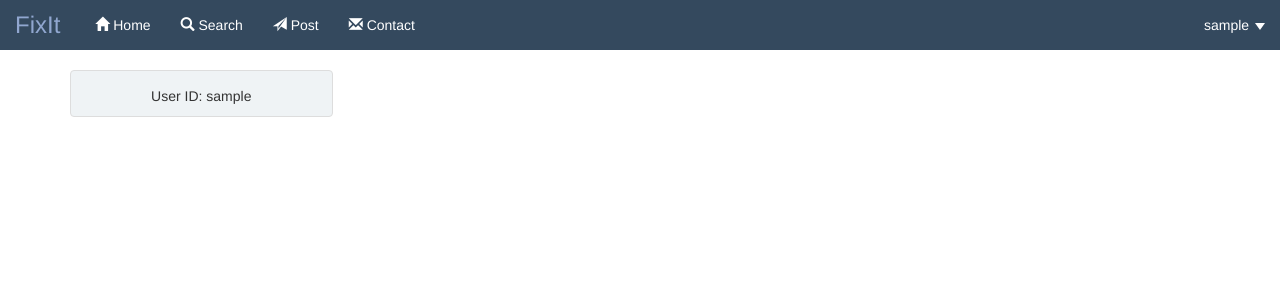
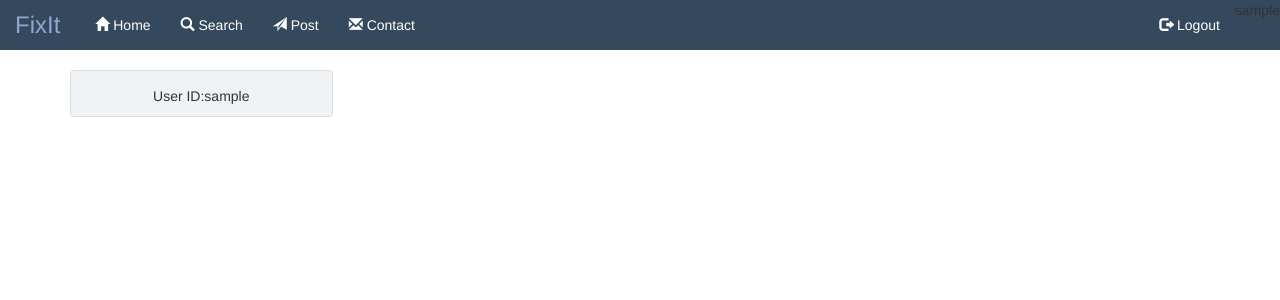
Before and after one commit to Nikilesh-Chilkuru/FixIt, a PHP site: page /home.php in a window 1280 px wide. Shown: the top 300 px of the page. Run offline with PHP 8.4, Linux system fonts and the light colour scheme; the visitor is signed in with stand-in values (Sample User, id 1).

Commit message:
Changed header file

```diff
--- a/header.php
+++ b/header.php
@@ -97,6 +97,7 @@
                     echo "Contact<span id='contact'></span>";
                     ?>
                     </a></li>
+
                 </ul>
 
                 </form>
@@ -108,21 +109,11 @@
                 			  }
                 				else{
                 					echo
-                					"
-
-                					<li class='dropdown'>
-			                        <a class='dropdown-toggle' data-toggle='dropdown' href='#' role='button' aria-haspopup='true' aria-expanded='false'>" .
-
-			                        		   $_SESSION['username']
-			                        		  . "
-			                        <span class='caret'></span></a>
-			                        <ul class='dropdown-menu'>
-
-			                            <li><a href='includes/form_handlers/logout_handler.php'><span class='glyphicon glyphicon-log-out'></span> Logout</a></li>
-			                        </ul>
-			                    </li>
-                					";
-                			}?>
+                					    $_SESSION['username'] . "
+			                         <li><a href='includes/form_handlers/logout_handler.php'>
+                         <span class='glyphicon glyphicon-log-out'></span> Logout</a></li>
+                        ";}
+                        ?>
 
 
 
--- a/home.php
+++ b/home.php
@@ -13,7 +13,9 @@
 	  <div class="row">
 	    <div class="col-sm-3 scrolldiv">
 	      <div class="box" >
-		        	<p>User ID: <?php echo $user['username'] ?></p>
+		        	<p> <?php
+		        	if(isset($_SESSION['username']))
+		        		echo "User ID:".$user['username'] ?></p>
 		        </a>
 	  	  </div>
 	  	</div>
--- a/includes/form_handlers/logout_handler.php
+++ b/includes/form_handlers/logout_handler.php
@@ -1,5 +1,5 @@
 <?php
 	session_start();
 	session_destroy();
-	header("Location: ../../register.php");
+	header("Location: ../../home.php");
 ?>
```
